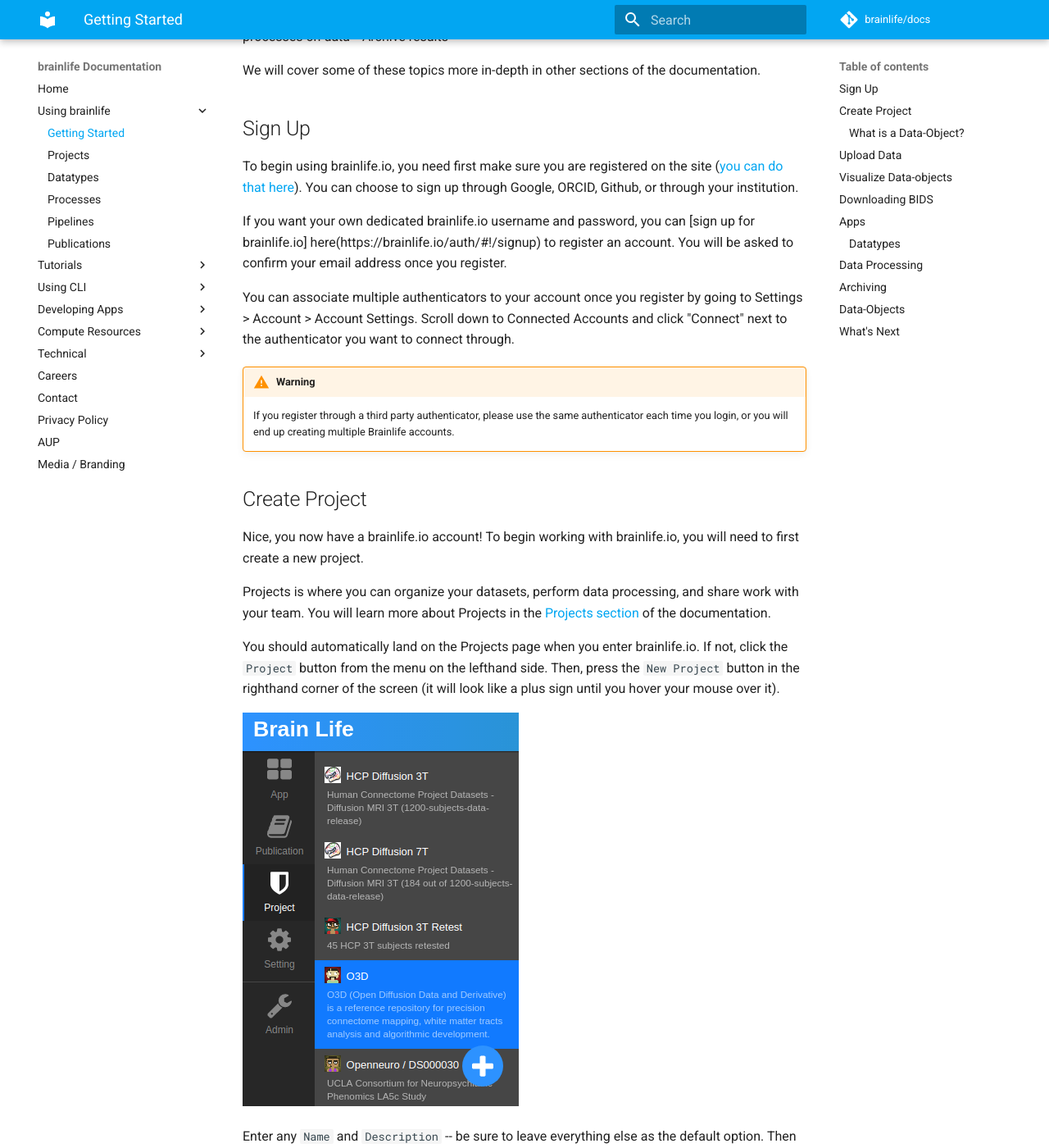
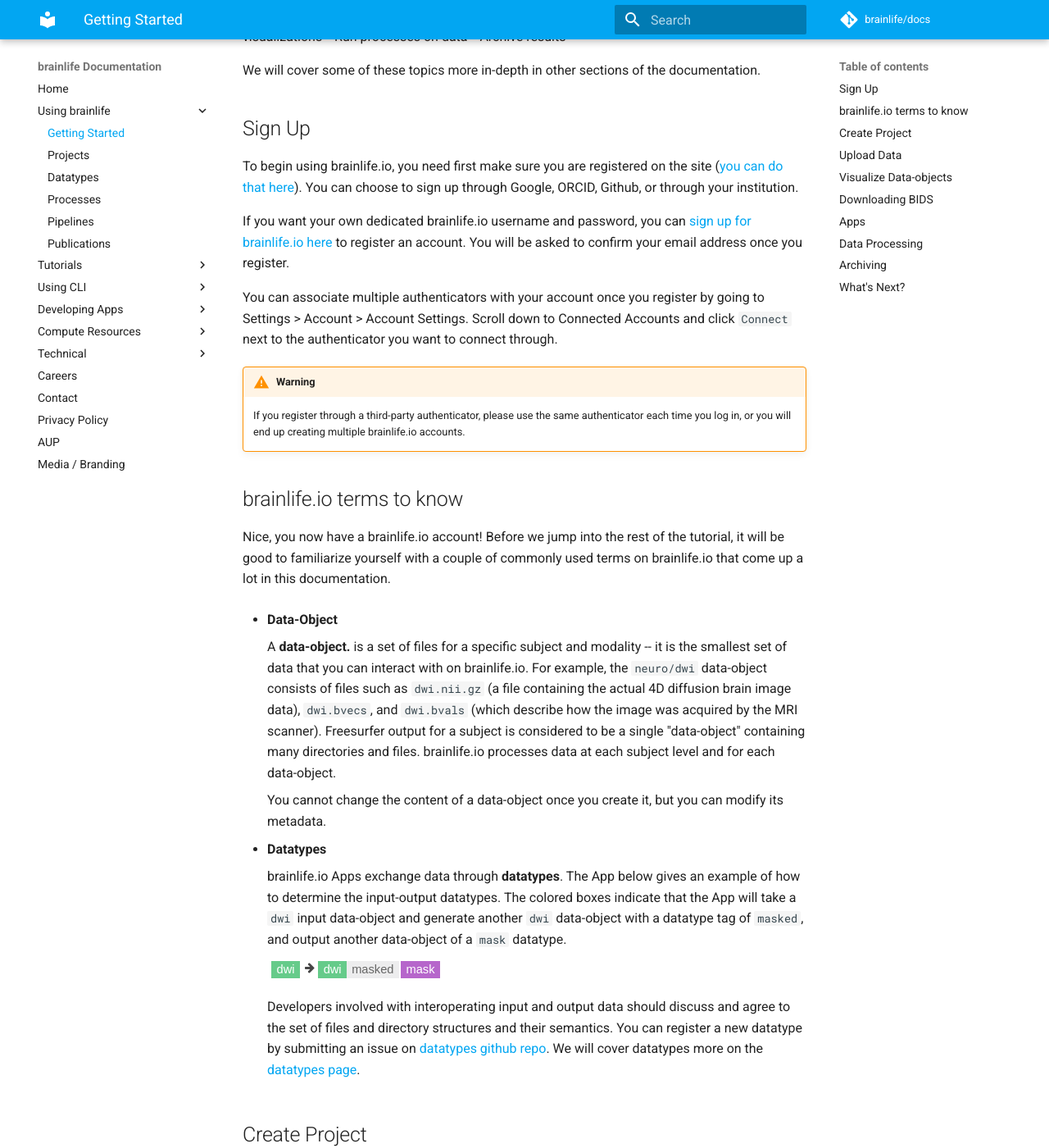
Before and after one commit to brainlife/docs, an MkDocs documentation site: the page built from docs/user/started.md, in a window 1280 px wide and 1400 px high, scrolled down 199 px. Shown: the whole window at 82% size. Built offline with MkDocs 1.6.1 and Material for MkDocs 9.7.7, drawn with Linux system fonts in a browser that asks for light colours; comment, search, counter and statistics services are not loaded; some of the changed text lies outside the part shown.

Commit message:
WORKING DRAFT: text finished; adding screenshots

```diff
--- a/docs/user/started.md
+++ b/docs/user/started.md
@@ -1,8 +1,7 @@
-
 # Getting Started with brainlife.io
 
-Now, let’s learn how to use brainlife.io! This “Getting Started” tutorial will give you a quick overview for how to:
-* Sign up
+Now, let’s learn how to use brainlife.io! This “Getting Started” tutorial will give you a quick overview of how to:
+* Sign up for brainlife.io
 * Create new projects
 * Upload data
 * Launch visualizations
@@ -15,35 +14,48 @@
 
 To begin using brainlife.io, you need first make sure you are registered on the site ([you can do that here](https://brainlife.io/auth/)). You can choose to sign up through Google, ORCID, Github, or through your institution.
 
-If you want your own dedicated brainlife.io username and password, you can [sign up for brainlife.io] here(https://brainlife.io/auth/#!/signup) to register an account. You will be asked to confirm your email address once you register.
+If you want your own dedicated brainlife.io username and password, you can [sign up for brainlife.io here](https://brainlife.io/auth/#!/signup) to register an account. You will be asked to confirm your email address once you register.
 
-You can associate multiple authenticators to your account once you register by going to Settings > Account > Account Settings. Scroll down to Connected Accounts and click "Connect" next to the authenticator you want to connect through.
+You can associate multiple authenticators with your account once you register by going to Settings > Account > Account Settings. Scroll down to Connected Accounts and click `Connect` next to the authenticator you want to connect through.
 
 !!! warning
-    If you register through a third party authenticator, please use the same authenticator each time you login, or you will end up creating multiple Brainlife accounts.
+    If you register through a third-party authenticator, please use the same authenticator each time you log in, or you will end up creating multiple brainlife.io accounts.
+
+## brainlife.io terms to know
+Nice, you now have a brainlife.io account! Before we jump into the rest of the tutorial, it will be good to familiarize yourself with a couple of commonly used terms on brainlife.io that come up a lot in this documentation.
+
+* **Data-Object**
+
+    A **data-object.** is a set of files for a specific subject and modality -- it is the smallest set of data that you can interact with on brainlife.io. For example, the `neuro/dwi` data-object consists of files such as `dwi.nii.gz` (a file containing the actual 4D diffusion brain image data), `dwi.bvecs`, and `dwi.bvals` (which describe how the image was acquired by the MRI scanner). Freesurfer output for a subject is considered to be a single "data-object" containing many directories and files. brainlife.io processes data at each subject level and for each data-object.
+
+    You cannot change the content of a data-object once you create it, but you can modify its metadata.
+
+* **Datatypes**
+
+    brainlife.io Apps exchange data through **datatypes**. The App below gives an example of how to determine the input-output datatypes. The colored boxes indicate that the App will take a `dwi` input data-object and generate another `dwi` data-object with a datatype tag of `masked`, and output another data-object of a `mask` datatype.
+
+    ![datatype](/docs/img/datatype.png)
+
+    Developers involved with interoperating input and output data should discuss and agree to the set of files and directory structures and their semantics. You can register a new datatype by submitting an issue on [datatypes github repo](https://github.com/brain-life/datatypes). We will cover datatypes more on the [datatypes page](/docs/user/datatypes).
+<!--If you are familiar with an electronic prototyping product called [*littleBits*](https://littlebits.com/tag/prototyping), it is very similar in the concept.-->
 
 ## Create Project
 
-Nice, you now have a brainlife.io account! To begin working with brainlife.io, you will need to first create a new project.
+Let's get to work. To begin using brainlife.io, you will first need to create a new project.
 
 Projects is where you can organize your datasets, perform data processing, and share work with your team. You will learn more about Projects in the [Projects section](https://brainlife.io/docs/user/project/) of the documentation.
 
-You should automatically land on the Projects page when you enter brainlife.io. If not, click the `Project` button from the menu on the lefthand side. Then, press the `New Project` button in the righthand corner of the screen (it will look like a plus sign until you hover your mouse over it).
+You should automatically land on the Projects page when you enter brainlife.io. If not, your computer is broken. Okay, just kidding. You can click the `Project` button from the menu that runs along the left side of your screen. Then press the `New Project` button in the righthand corner of the screen (it will look like a plus sign until you hover your mouse over it).
 
 ![project new button](/docs/img/project_new_button.png)
 
-Enter any `Name` and `Description` -- be sure to leave everything else as the default option. Then click `Submit`.
+Enter any `Name` and `Description` -- be as creative as you want but be sure to leave everything else as the default option. Then click `Submit`.
 
-Congratulations! You just created your first private project on brainlife.io. That was easy!
-
-### What is a Data-Object?
-
-Before we dive into the next section, we should cover a term that you will become very familiar with on brainlife.io called a **data-object.** We descrive data-objects as a set of files for a specific subject and modality. A data-object is the smallest set of data that you can interact with on brainlife.io. For example, `neuro/dwi` data-object consists of files such as `dwi.nii.gz` (a file containing the actual 4D diffusion brain image data), `dwi.bvecs`, and `dwi.bvals` (which describe how the image was acquired by the MRI scanner). Freesurfer output for a subject is considered to be a single "data-object" containing many directories and files. brainlife.io processes data at each subject level and for each data-object. You cannot change the content of a data-object once you create it, but you can modify its metadata.
-
+Congratulations! You just created your first private project on brainlife.io. Wow, that was easy!
 
 ## Upload Data
 
-Now, let's upload some test data. Once you save your project, it will appear on the top of the Projects page in the `My Projects` section. Click on your project and then click the `Archive` tab.
+Next up: uploading some test data. Once you save your project, it will appear on the top of the Projects page in the `My Projects` section. Click on your project and then click the `Archive` tab.
 
 There are two ways to store data on brainlife.io:
 
@@ -52,32 +64,32 @@
 
 * **Processes**
 
-    You cannot directly run Apps on archived data. To run Apps, data-objects will be automatically staged out of your archive and transferred to various compute resources, where the Apps will be executed. Data generated in the `Processes` page will be automatically removed within 25 days or sooner. If you have any output data that you'd like to keep permanently, you will need to archive them in the Archive page.
+    You cannot directly run Apps on archived data. Instead, brainlife.io will automatically stage data-objects from our archive and transfer them to compute resources where the Apps can be executed. Data generated in the `Processes` page will be removed within 25 days unless you archive them (see [Archiving](https://brainlife.io/docs/user/started/#archiving)).
 
-Now, click the same button you clicked in the lower righthand corner of the screen to create your project. When you hover over the button this time, it will say `Upload Dataset`. Click it!
+Got it? Now, go to the same button you clicked to create your project. When you hover over the button this time, it will say `Upload Dataset`. Click it!
 
 ![upload form](/docs/img/upload.form.png)
 
-The form above will pop up. Select the Datatype that you want to upload, attach your file, and provide the subject name. If you do not have any data to upload, you can upload data from other [public projects](https://brainlife.io/projects) or import data from the [datasets page](https://brainlife.io/datasets#%7B%22query%22%3A%22%22%2C%22datatypes%22%3A%5B%5D%7D).
+Once you see this form, select the Datatype you want to upload, attach your file, and provide the subject name. If you do not have any data to upload, you can upload data from other [public projects](https://brainlife.io/projects) or import data from the [datasets page](https://brainlife.io/datasets) (one of the many benefits of brainlife.io!).
 
 !!! How do I use brainlife.io data for my project?
-    If you download data from brainlife.io to add to your project, you will need to change the file type. Make sure you have 7-Zip or a similar software on your computer. Once you download the data you want, right-click on the file and hover over "7-Zip" and then click "Extract." Click "OK." That will extact the data in a GZ file, which you can then upload into your brainlife.io project!
+    If you download data from brainlife.io to add to your project, you will need to change the file type. Make sure you have 7-Zip or a similar software on your computer. Once you download the data you want, right-click on the file and hover over `7-Zip` and then click `Extract.` Click `OK.` That will extact the data in a GZ file, which you can then upload into your brainlife.io project!
 
-You will see a confirmation that your data has been uploaded to brainlife.io. If everything looks good, click `Archive`.
+If everything looks good on your data upload, click `Archive`.
 
 ![update validate](/docs/img/upload.validate.png)
 
-Now you can see the details of your data in your Archives tab. The `Archived in` field shows where your data is archived (it may take a large data-object longer to be archived, so please give it a few minutes). You will be able to make small edits to this profile, such as adding details about the data and tags or editing the metadata.
+Now you can see the details of your data in your Archives tab. The `Archived in` field shows where your data is archived (it may take a large data-object a bit longer to be archived). You can make small edits to this profile, such as adding details about the data and tags or editing the metadata.
 
 ![data-object](/docs/img/dataset.png)
 
 ## Visualize Data-objects
 
-To launch a visualization program, click your data-object record (not the checkbox) to open the details box. Then click on the visualizer icon (:fa-eye:) in the upper righthand corer of the box.
+Now for the fun stuff. To launch a visualization program, click your data-object record (not the checkbox). Then click on the visualizer icon (which is a fancy way of saying the eyeball (:fa-eye:)) in the upper righthand corer of the box.
 
-Any data-objects stored in brainlife.io can be visualized using web-based apps or using Apps registered for each datatype.
+Any data-objects stored in brainlife.io can be visualized using web-based apps or brainlife.io Apps registered for each datatype.
 
-Once you click the visualizer icon, you will see all of the apps your data-object can be visualized with, which you can see in the example below. Web-based apps have a black bar and brainlife.io registered Apps have a green bar (you can also read which is which in the descriptions).
+Once you click the visualizer icon, you will see all of the apps your data-object can be visualized with. Web-based apps have a black bar and brainlife.io registered Apps have a green bar (you can also read which is which in the app descriptions).
 
 ![viewers](/docs/img/viewers.png)
 
@@ -88,89 +100,94 @@
 
 ## Downloading BIDS
 
-You can search, select, and bulk-download data using BIDS. In the Archive tab, select the data-object you'd like to download by checking the box next to it. A box will appear on the right, where you can select `Download (BIDS)` button.
+You can search, select, and bulk-download data using BIDS. In the Archive tab, select the data-object you'd like to download by checking the box next to it. A panel will appear on the right, where you can select `Download` button.
 
 ![download](/docs/img/download.png)
 
-brainlife.io will stage selected data-objects, organize them into a [BIDS structure](http://bids.neuroimaging.io), and let you download the whole structure as a single tar ball. Once it's ready, click `Download`.
+There, you can copy and paste the command for the BIDS download into the terminal on your computer (be sure you have [Bash Shell](https://www.windowscentral.com/install-windows-subsystem-linux-windows-10) downloaded if you use Windows). Then simply type `Terminal` in your search bar and copy and paste the command in the app.
+
+brainlife.io will stage selected data-objects, organize them into a [BIDS structure](http://bids.neuroimaging.io), and let you download the entire structure as a single tar ball. Once it's ready, click `Download`.
 
 !!! note
-    At the moment, all Brainlife data-objects will be stored under `/derivatives` directory regardless of the datatype.
+    At the moment, all brainlife.io data-objects will be stored under `/derivatives` directory, regardless of the datatype.
 
 ## Apps
 
-Before we proceed to `Process` tab, let's take a quick detour and visit the `Apps` page.
+Let's move onto `Apps`. Apps are small programs that perform a specific type of data processing. Although we have a few Apps that behave more like a typical *pipeline* or *workflow* (including pre- and post-processing, data analysis, and reporting work), most brainlife.io Apps only perform one specific task.
+
+You can find all of our pubicly available brainlife.io `Apps` on the main brainlife.io menu on the left. Don't worry, it is OK to feel both overwhelmed and excited by the amount of Apps you are currently looking at. Sort through them with the `Categories` panel on the right.
 
 ![apps](/docs/img/apps.png)
 
-The `Apps` page shows all Brainlife Apps that are publicly available. Please take a look and see what types of Apps are currently available.
-
-On Brainlife, Apps are normally small programs that perform a specific data processing. Although we have a few Apps that behave more like a typical *pipeline* or *workflow* (including pre/post processing, data analysis, reporting, etc..), most Brainlife Apps should only do one thing, and one thing well.
-
-### Datatypes
-
-Brainlife Apps exchange data through `datatypes`. Developers involved with interoperating input/output data should discuss and agree on the set of files/directory structure and their semantics, and register a new datatype by submitting an issue on [datatypes github repo](https://github.com/brain-life/datatypes).
-
-![datatype](/docs/img/datatype.png)
-
-Various colored boxes show the input and output datatypes. For example, the above image shows that this app will take `dwi` input data-object, and generate another `dwi` data-object with a datatype tag of "masked", and also output another data-object of a datatype `mask`.
-
-For more information on datatype, please visit [datatypes page](/docs/user/datatypes)
-<!--If you are familiar with an electronic prototyping product called [*littleBits*](https://littlebits.com/tag/prototyping), it is very similar in the concept.-->
-
 ## Data Processing
 
-Now that we know what `Apps` are, we can go back to your private project, to practice data processing. Open the `Processes` tab. You should see an empty page as you do not have any processes yet. On Brainlife, `Process` is where you can submit a group of tasks/Apps that can share input/output data-objects.
+Now that we understand `Apps`, we can practice some data processing on your project!
 
-We will create a new process by clicking the `+` button at the right bottom corner of the page. Enter any name you would like for your process. You should see a screen that looks like this now.
+1. To start, open the `Processes` tab in your project -- this is where you will always submit Apps, which can share input-output data-objects.
+
+2. Create a new process by clicking the `+` button you have now become so familiar with. This time, you will find it in the panel on the left-hand side of the `Processes` tab. Enter a fabulous name for your process and hit "OK."
 
 ![empty process](/docs/img/empty.process.png)
 
-To process data, you first need to stage data from our archive to your process. Each process can only process data that is either staged or generated by other Apps. Click `Stage New Data` button to open a dialog, please select `NKI (Rockland Sample)` project, and select any `anat/t1w` data-object.
+3. Nice! In order to process the data, you first need to stage data from your `Archive` to your process. Each process can only process data that is either staged or generated by other Apps. You can find the `Stage New Data` button on the buttom of the screen, click it.
+
+4. Then select a project (we used `Brainlife demo` and you can too to practice with) and choose any `anat/t1w` data-object.
 
 ![select data](/docs/img/select.datasets.png)
 
-Click `OK` to stage. You should see a box showing "Staging Data-object" with selected data. While it is staging your data, please submit your first App. Click `Submit New App` button. A dialog should show up with a list of Apps that you can submit using your `anat/t1w` data-object. Brainlife allows you to select only the Apps where you have all required input data.
+5. Once you have staged your data-object, you can submit an App. Click the `Submit New App` button (it is to the left of the `Stage Data` button).
 
-Please run the `ACPC alignment with ART` App on your data. `ACPC alignment` is a common alignment tool used to re-orient/re-position the Brain image in common orientation suited for further image analysis.
+6. You will see a list of Apps that you can submit using your `anat/t1w` data-object. brainlife.io only allows you to select the Apps where you have all required input data, so do not worry if you are unsure. A good App to practice with is `ACPC alignment via ART`, so let's use that one!
 
-Find and click the App, then make sure that Brainlife has automatically selected your staged data as input. Leave other options default. Click `Submit`. Brainlife should now find the most appropriate resource to run this App, and transfer data to the resource and submit it to the local batch scheduler.
+7. Find and click `ACPC alignment via ART`. Your staged data should automatically be selected as the input. All you need to do now is hit `Submit`.
 
-Once started, a task should take a few minutes to run. Once completed, you should see a screen that looks like this.
+![picture]
+
+As you see above, brainlife.io automatically searches for and selects the best resource to run your App. brainlife.io will transfer data to the resource and submit it to the local batch scheduler. The task should not take too long to run.
+
+Once it is completed, your successful App submission will look like this:
 
 ![task success](/docs/img/task.success.png)
 
-You can browse/download any output files as they are generated under `Raw Output` section. Once completed successfully, you can launch various visualization tools by clicking the :fa-eye: button next to the Output section. Open `Volume Viewer` on both the original input data and the ACPC alignment output data and see how this algorithm has re-oriented your data.
+7. **You DID IT!** You can browse and download any output files as they are generated under the `Raw Output` section. Do you want to visualize it? Launch the visualization tool by clicking the :fa-eye: button next to the `Output` section of your executed App.
 
-Below is the before/after view. Can you see that bottom one is better aligned/re-positioned at ACPC line? For more info on ACPC alignment see [here](https://github.com/vistalab/vistasoft/wiki/ACPC-alignment)
+8. Open `Volume Viewer` to see it.
+
+9. And for fun -- click the:fa-eye: button next next to the `Output` section of staged data to compared this data, which has not yet been ACPC-aligned, to the one we ran with the `ACPC alignment via ART` App.
+
+10. Check out the before and after images of the origninal outpt data and the output data with ACPC alignment. The bottom image is clearly better aligned and re-positioned at the ACPC line. That is because `ACPC alignment via ART` is a common alignment tool used to re-orient and re-position the brain image in common orientations better-suited for image analysis. For more info on ACPC alignment [go here](https://github.com/vistalab/vistasoft/wiki/ACPC-alignment).
 
 ![acpc orient](/docs/img/acpc.orient.png)
 
-Now that you have finished running ACPC alignment, you will be able to submit a few new Apps under `Submit New App` dialog that you couldn't submit before. Please feel free to submit other Apps or stage more data.
+**Bonus**: Now that you have finished running ACPC alignment, you will find that you can submit a few more Apps than you could before. Go have fun and try them out!
 
 !!! hint
-    If you are not sure which data to stage, please see [Apps](https://brainlife.io/apps) page and find which datatype each App requires to run.
+    If you are not sure which data to stage, go to the [Apps page](https://brainlife.io/apps) and to see which datatype each App requires to run.
 
 ## Archiving
 
-So far, you have staged data, submitted an App that generated data derivatives, and visualized them.
+So far, you have staged data, submitted an App that generated data derivatives, and visualized them. Nice work!
 
-Now, please note that all processes are meant to be temporary and Brainlife will remove processes within 25 days of data generation. (Some resources have even shorter data purging policy). If you would like to permanently keep the output data you just generated, you will need to `archive` them by clicking on :fa-archive: button next to the Output section. You can edit any metadata and description, and click the `Archive` button to archive it.
+We should now talk about how to archive these processes. All processes are meant to be temporary, and brainlife.io will remove processes within 25 days of data generation (some resources have a shorter data purging policy).
 
-After you archive your data, open the `Archive` tab and make sure that your data is listed there. You can click on the data-object record to see more details.
+If you want to permanently keep the output data you generated, you will need to `Archive` the output by clicking on the :fa-archive: button in the Output section (it is in the same section as the eyeball). You can edit any metadata and the description, and then archive the data. Double-check your data is now listed under the `Archive` tab, where you can click on the data-object record to see more details.
 
-## Data-Objects
+* **Data Provenance**
 
-As you submit more Apps and generate data from them, it becomes harder to keep up with how each data is generated. Brainlife keeps track of a record of how each data-objects were generated (called `data provenance`).
+    As you submit more Apps and generate data from them, it becomes harder to keep track of how the data is generated. brainlife.io keeps a record of how each data-object was generated for you (called `data provenance`).
 
-Under `Archive` tab, select any data-object you have just archived. Click `Provenance` tab.
+    To see this record, go to the `Archive` tab and select the data-object you just archived. Click the `Provenance` tab.
 
-![provenance](/docs/img/provenance.png)
+    ![provenance](/docs/img/provenance.png)
 
-The green boxes are the original input data-objects (uploaded to Brainlife from outside) and the white boxes are the Apps run to generate the data derivatives. You can pan/zoom the diagram, or re-layout some items by dragging/dropping.
+    The green box represents the original input data-object uploaded to brainlife.io and the white box shows the App run to generate the data derivatives. You can move around and zoom in and out on the diagram or edit the layout of items by dragging and dropping.
 
-## What's Next
+## What's Next?
 
-You should now be familiar with basic functionalities of Brainlife. Please take a look at other pages for more information. For example, if you'd like to write your app and register on Brainlife, please take a look at [App Developer Guide](/docs/apps/introduction). If you'd like to learn how to bulk process multiple subjects, please take a look at [Pipeline](/docs/user/pipeline).
+You have just become familiar with all the basic functionalities of brainlife.io. We are proud of you! So what's next?
 
-Please let us know how we can improve this tutorial, or send us pull requests with your edits.
+* Learn how to write and register an App on brainlife.io: [App Developer Guide](/docs/apps/introduction)
+* Learn how to bulk process multiple subjects: [Pipeline documentation](/docs/user/pipeline)
+* Or just keep moving down the documentation pipeline with the next section: [Projects](https://brainlife.io/docs/user/project/)
+
+Be sure to [let us know](mailto: brlife@iu.edu) how we can improve this tutorial for you, or send us pull requests with your edits!
```
